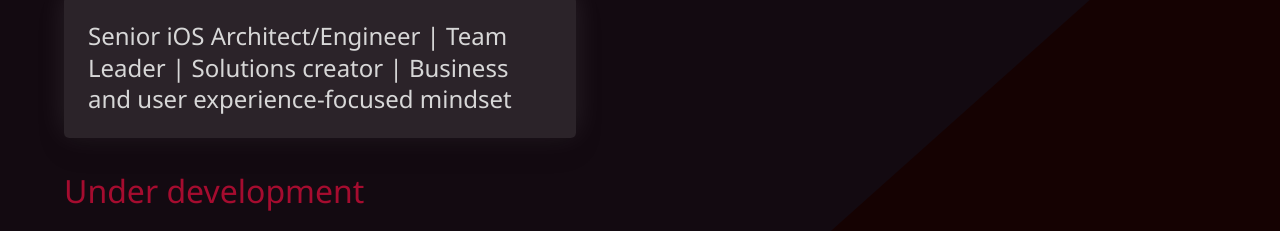
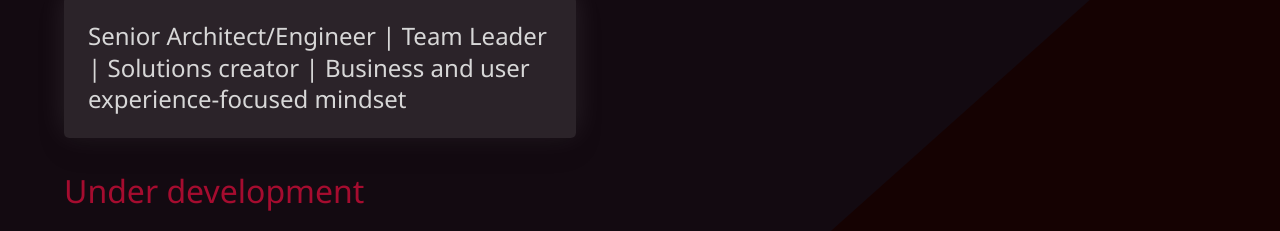
Before and after one commit to CoreteamEU/ja, a website with bundled scripts: page dist/index.html in a window 1280 px wide. Shown: the part 170-401 px from the top of the page. Built offline with nearby package versions, Linux system fonts and the light colour scheme.

Commit message:
dropping iOS

```diff
--- a/dist/index.html
+++ b/dist/index.html
@@ -42,7 +42,7 @@
         Juris
         <span class="text-secondary">Andersons</span>
       </h1>
-      <h2 class="sm-heading">Senior iOS Architect/Engineer | Team Leader | Solutions creator | Business and user experience-focused mindset</h2>
+      <h2 class="sm-heading">Senior Architect/Engineer | Team Leader | Solutions creator | Business and user experience-focused mindset</h2>
 
       <div class="under-construction"></div>
       <div class="icons"></div>
```
